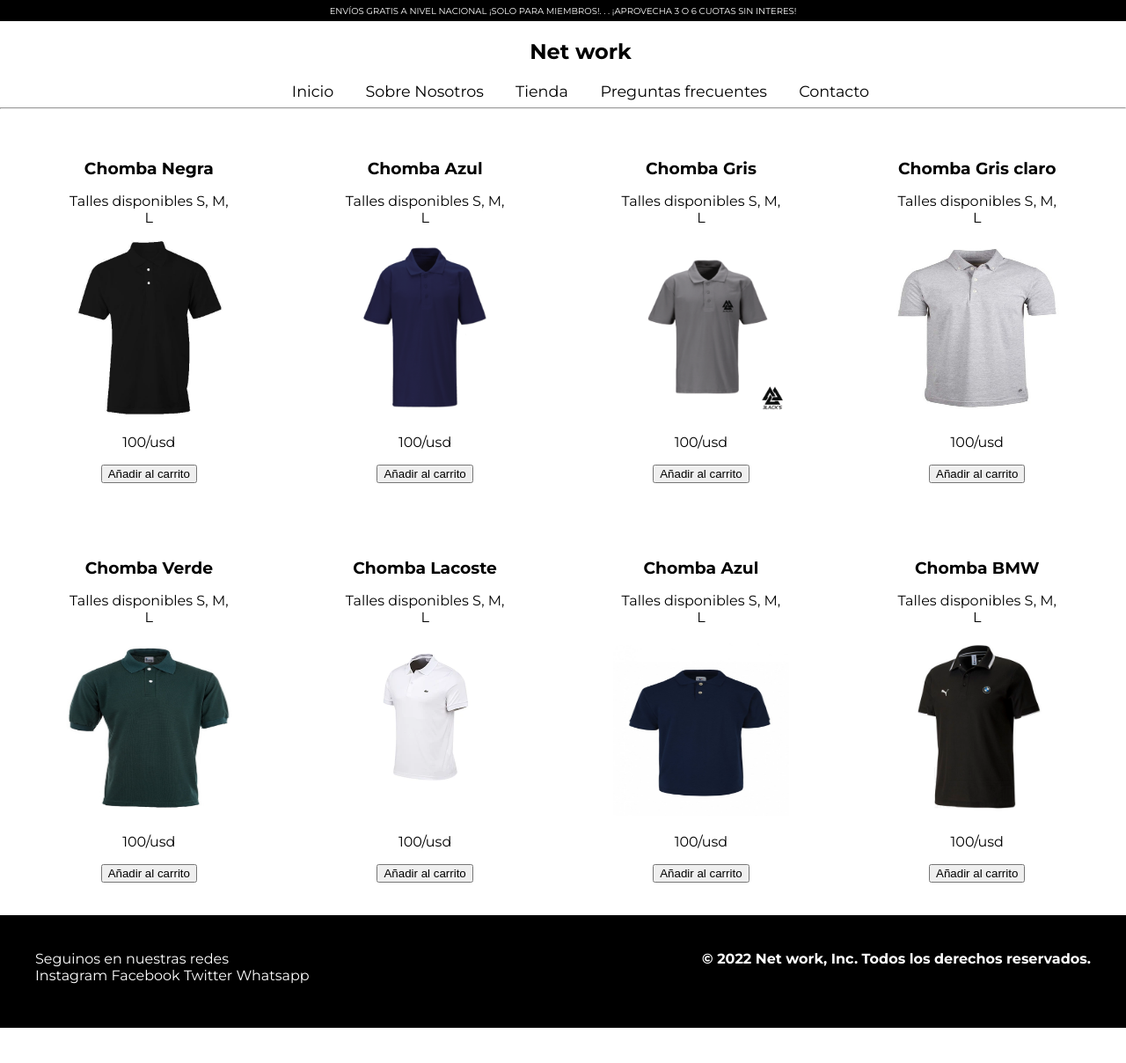
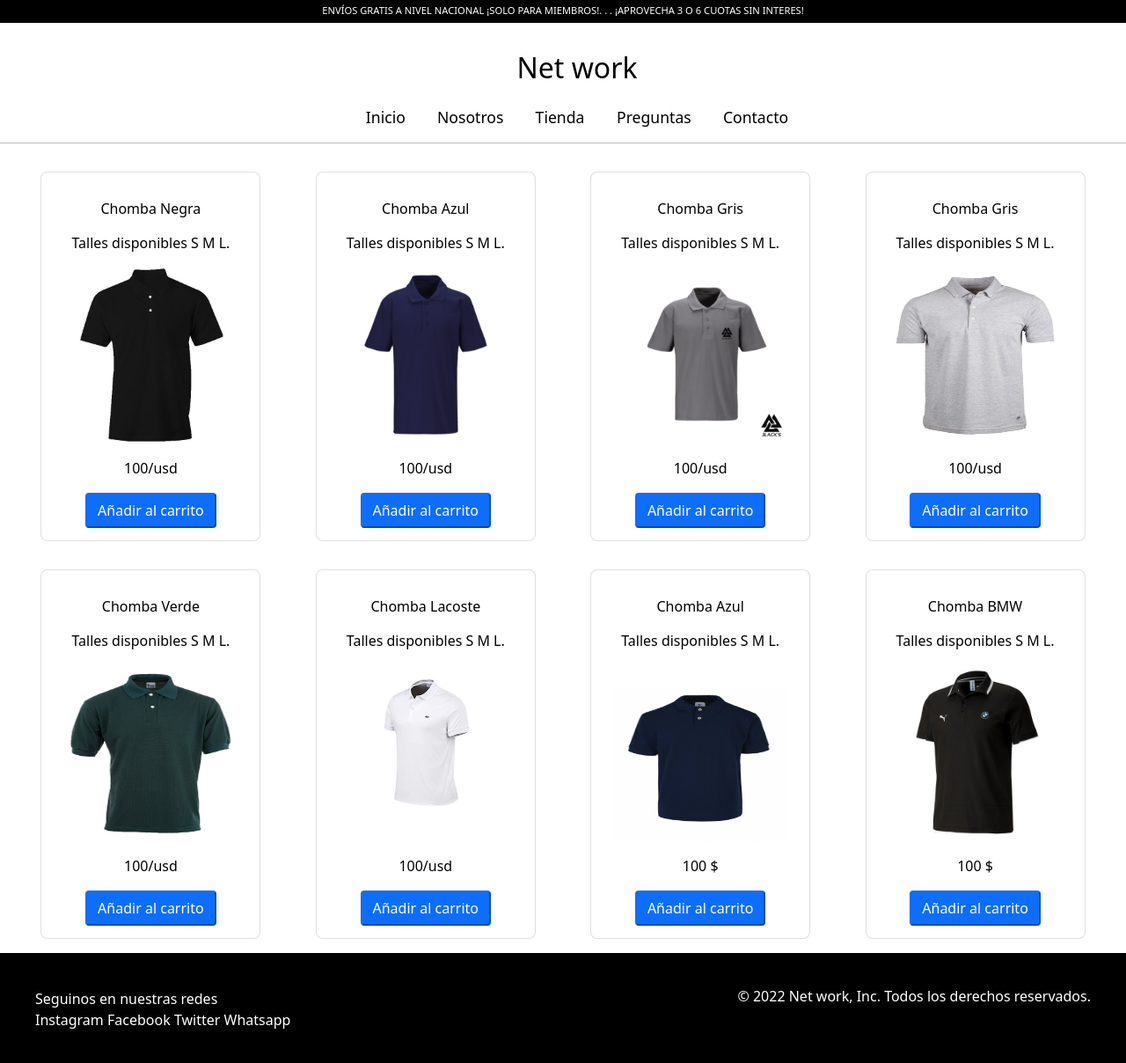
Before and after one commit to KevinMene1/aprendiendodw, a plain HTML site: page pages/tienda.html in a window 1280 px wide. Shown: the whole page at 88% size. Before the commit the page ends 1168 px from the top, so only its background shows below. Drawn offline with nearby package versions, Linux system fonts and the light colour scheme.

Commit message:
bootstrap

```diff
--- a/css/style.css
+++ b/css/style.css
@@ -12,7 +12,6 @@
     background-color: rgba(255, 255, 255, 0.795);
     color: #000000;
     padding: 0;
-    position: sticky;
     top: 0;
     opacity: 1;
 }
@@ -20,6 +19,9 @@
 header h1 {
     transition: color 0.1s ease-in-out;
     color: #000000;
+    font-size: 2rem;
+    margin-top: 1rem;
+    padding: 1rem;
 }
 
 header h1:hover {
@@ -57,6 +59,7 @@
 }
 
 section article h3, section article p {
+    font-size: 1rem;
     margin: 1rem;
 }
 
@@ -64,7 +67,6 @@
     background-color: #000000;
     padding: 2.5rem;
     color: #ffffff;
-    height: 3rem;
 }
 
 footer section {
@@ -73,6 +75,7 @@
 
 footer h4 {
     margin: 0;
+    font-size: 1rem;
 }
 
 footer p {
@@ -102,7 +105,7 @@
 
 .Envios {
     display: flex;
-    font-size: 10px;
+    font-size: 0.7rem;
     justify-content: center;
     align-items: center;
     margin: 0rem;
@@ -112,7 +115,11 @@
     color: #ffffff;
     position: sticky;
     top: 0;
-    height: 1.5rem;
+    height: 1.6rem;
+}
+
+.p {
+    margin-bottom: 0;
 }
 
 .flexInicio {
@@ -128,20 +135,32 @@
 }
 
 .chombas {
+    font-size: 1rem;
     text-align: center;
     background-color: #ffffff;
     margin: 1rem;
     border-radius: 0.5rem;
+    border: 1px solid rgba(0,0,0,.125);
     color: rgb(0, 0, 0);
     padding: 1rem;
-    width: 225px;
-    height: 390px;
+    width: 250px;
+    height: 420px;
+}
+
+.boton {
+    display: inline-block;
+    color: #ffff;
+    background-color: #0d6efd;
+    border-color: #0d6efd;
+    padding: 0.375rem 0.75rem;
+    font-size: 1rem;
+    border-radius: 0.25rem;
 }
 
 .chombas:hover {
-    box-shadow: 0 0.1rem 0.6rem rgb(132, 0, 255);
+    box-shadow: 0 0.1rem 0.6rem #0d6efd;
     transition: 0.1s ease-in-out;
-    transform: scale(1.02);
+    transform: scale(1.03);
     cursor: pointer;
 }
 
@@ -154,7 +173,7 @@
 .formulario {
     text-align: center;
     width: 250px;
-    height: 350px;
+    height: 455px;
     background-color: #ffff;
     border: 1px solid black;
     margin: 1rem;
@@ -181,13 +200,6 @@
         "grid-main grid-main"
         "grid-footer grid-footer";
     }
-    .sacar {
-        display: none;
-    }
-
-    .sacar1 {
-        display: none;
-    }
 }
 
 @media only screen and (min-width: 481px) and (max-width:768px) {
@@ -197,9 +209,6 @@
         "grid-header grid-header grid-header"
         "grid-main grid-main grid-main"
         "grid-footer grid-footer grid-footer";
-    }
-    .sacar {
-        display: none;
     }
 }
 
@@ -212,3 +221,7 @@
         "grid-footer grid-footer grid-footer grid-footer";
     }
 }
+
+.map {
+    display: flex;
+}
--- a/pages/tienda.html
+++ b/pages/tienda.html
@@ -7,9 +7,11 @@
   <meta name="author" content="Kevin Mene" >
   <link rel="preconnect" href="https://fonts.googleapis.com">
   <link rel="preconnect" href="https://fonts.gstatic.com" crossorigin>
+  <link href="https://cdn.jsdelivr.net/npm/bootstrap@5.1.3/dist/css/bootstrap.min.css" rel="stylesheet" integrity="sha384-1BmE4kWBq78iYhFldvKuhfTAU6auU8tT94WrHftjDbrCEXSU1oBoqyl2QvZ6jIW3" crossorigin="anonymous">
+  <script src="https://cdn.jsdelivr.net/npm/bootstrap@5.1.3/dist/js/bootstrap.bundle.min.js" integrity="sha384-ka7Sk0Gln4gmtz2MlQnikT1wXgYsOg+OMhuP+IlRH9sENBO0LRn5q+8nbTov4+1p" crossorigin="anonymous"></script>
   <link href="https://fonts.googleapis.com/css2?family=Montserrat:wght@400;700&display=swap" rel="stylesheet">
   <link rel="stylesheet" type="text/css" href="../css/style.css">
-  <title>Ropa para hombre | Net work</title>
+  <title>Tienda | Net work</title>
   <link rel="icon" href="../img/fondo1.png">
 </head>
 
@@ -19,16 +21,16 @@
 
   <header class="grid-header">
     <div class="Envios">
-      <p>ENVÍOS GRATIS A NIVEL NACIONAL ¡SOLO PARA MIEMBROS!. . . ¡APROVECHA 3 O 6 CUOTAS SIN INTERES!</p>
+      <p class="p">ENVÍOS GRATIS A NIVEL NACIONAL ¡SOLO PARA MIEMBROS!. . . ¡APROVECHA 3 O 6 CUOTAS SIN INTERES!</p>
     </div>
     <nav>
       <ul>
         <h1>Net work</h1>
         <li><a href="../index.html">Inicio</a></li>
-        <li><a href="../pages/sobrenosotros.html">Sobre Nosotros</a></li>
-        <li><a href="../pages/tienda.html">Tienda</a>
-        <li><a href="../pages/preguntasfrecuentes.html">Preguntas frecuentes</a></li>
-        <li><a href="../pages/contacto.html">Contacto</a></li>
+        <li><a href="../pages/Nosotros.html">Nosotros</a></li>
+        <li><a href="../pages/Tienda.html">Tienda</a>
+        <li><a href="../pages/Preguntas.html">Preguntas</a></li>
+        <li><a href="../pages/Contacto.html">Contacto</a></li>
       </ul>
       <hr>
     </nav>
@@ -39,66 +41,66 @@
 
     <article class="chombas">
       <h3>Chomba Negra</h3>
-      <p>Talles disponibles S, M, L</p>
+      <p>Talles disponibles S M L.</p>
       <img width="200px" height="200px" src="../img/chombanegra2.jpg" alt="Chomba Negra">
       <p>100/usd</p>
-      <input type="submit" value="Añadir al carrito">
+      <input class="boton" type="submit" value="Añadir al carrito">
     </article>
 
     <article class="chombas">
       <h3>Chomba Azul</h3>
-      <p>Talles disponibles S, M, L</p>
+      <p>Talles disponibles S M L.</p>
       <img width="200px" height="200px" src="../img/chombaazul2.jpg" alt="Chomba Azul">
       <p>100/usd</p>
-      <input type="submit" value="Añadir al carrito">
+      <input class="boton" type="submit" value="Añadir al carrito">
     </article>
 
     <article class="chombas">
       <h3>Chomba Gris</h3>
-      <p>Talles disponibles S, M, L</p>
+      <p>Talles disponibles S M L.</p>
       <img width="200px" height="200px" src="../img/chombagris2.jpg" alt="Chomba Gris">
       <p>100/usd</p>
-      <input type="submit" value="Añadir al carrito">
+      <input class="boton" type="submit" value="Añadir al carrito">
     </article>
 
     <article class="chombas">
-      <h3>Chomba Gris claro</h3>
-      <p>Talles disponibles S, M, L</p>
+      <h3>Chomba Gris</h3>
+      <p>Talles disponibles S M L.</p>
       <img width="200px" height="200px" src="../img/chombagrisclaro.jpg" alt="Chomba Gris Claro">
       <p>100/usd</p>
-      <input type="submit" value="Añadir al carrito">
+      <input class="boton" type="submit" value="Añadir al carrito">
     </article>
 
     <article class="chombas">
       <h3>Chomba Verde</h3>
-      <p>Talles disponibles S, M, L</p>
+      <p>Talles disponibles S M L.</p>
       <img width="200px" height="200px" class="zoom" src="../img/chombaverde.jpg" alt="Chomba verde">
       <p>100/usd</p>
-      <input type="submit" value="Añadir al carrito">
+      <input class="boton" type="submit" value="Añadir al carrito">
     </article>
 
     <article class="chombas">
       <h3>Chomba Lacoste</h3>
-      <p>Talles disponibles S, M, L</p>
+      <p>Talles disponibles S M L.</p>
       <img width="200px" height="200px" src="../img/chombalacoste.webp" alt="Chomba Lacoste Blanca">
       <p>100/usd</p>
-      <input type="submit" value="Añadir al carrito">
+      <input class="boton" type="submit" value="Añadir al carrito">
     </article>
 
     <article class="chombas">
       <h3>Chomba Azul</h3>
-      <p>Talles disponibles S, M, L</p>
+      <p>Talles disponibles S M L.</p>
       <img width="200px" height="200px" src="../img/chombazuloscura.jpg" alt="Chomba Azul Marino">
-      <p>100/usd</p>
-      <input type="submit" value="Añadir al carrito">
+      <p>100 $</p>
+      <input class="boton" type="submit" value="Añadir al carrito">
     </article>
 
     <article class="chombas">
       <h3>Chomba BMW</h3>
-      <p>Talles disponibles S, M, L</p>
+      <p>Talles disponibles S M L.</p>
       <img width="200px" height="200px" src="../img/chombabmw.jpg" alt="Chomba BMW">
-      <p>100/usd</p>
-      <input type="submit" value="Añadir al carrito">
+      <p>100 $</p>
+      <input class="boton" type="submit" value="Añadir al carrito">
     </article>
 
   </section>
```
Also changed, not shown: index.html (+16 -13 lines), pages/Nosotros.html (renamed from pages/sobrenosotros.html, +6 -4 lines), pages/Preguntas.html (renamed from pages/preguntasfrecuentes.html, +9 -7 lines), pages/contacto.html (+8 -6 lines).
